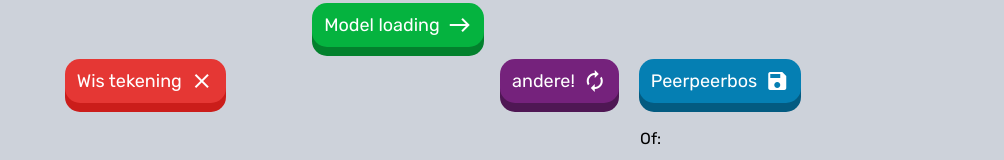
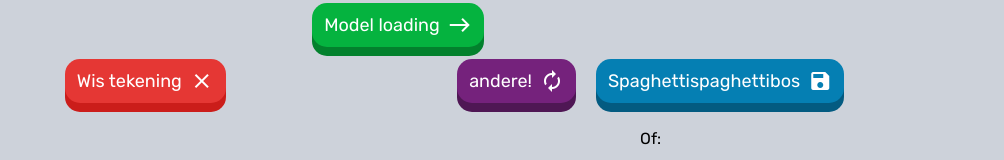
Before and after one commit to finlaydegrauwe/veggie_ml, a React (Create React App) app: page / in a window 1280 px wide. Shown: the part 637-797 px from the top of the page, without its empty margins (242-1246 px from the left). Built offline with nearby package versions, Linux system fonts and the light colour scheme; a web font is replaced by a local one.

Commit message:
strings toegevoegd

```diff
--- a/src/components/DrawingCanvas.jsx
+++ b/src/components/DrawingCanvas.jsx
@@ -47,7 +47,9 @@ const stringsBegin = [
   "peen",
   "steel",
   "suiker",
-  "tuin",
+  "patat",
+  "tros",
+  "tuin"
 ];
 
 const stringsEnd = [
@@ -69,7 +71,7 @@ const stringsEnd = [
   "dop",
   "rabi",
   "peen",
-  "steel",
+  "steel"
 ];
 
 // Create a root reference
```
